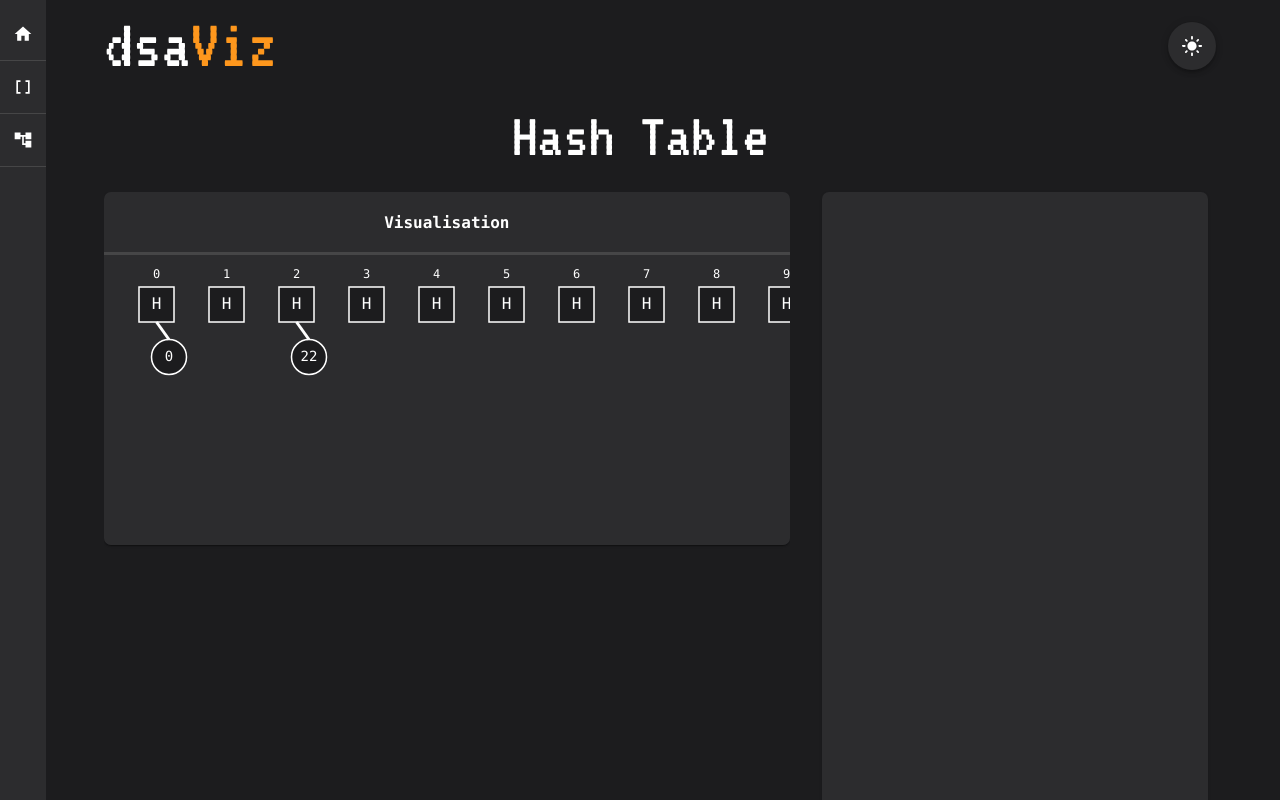
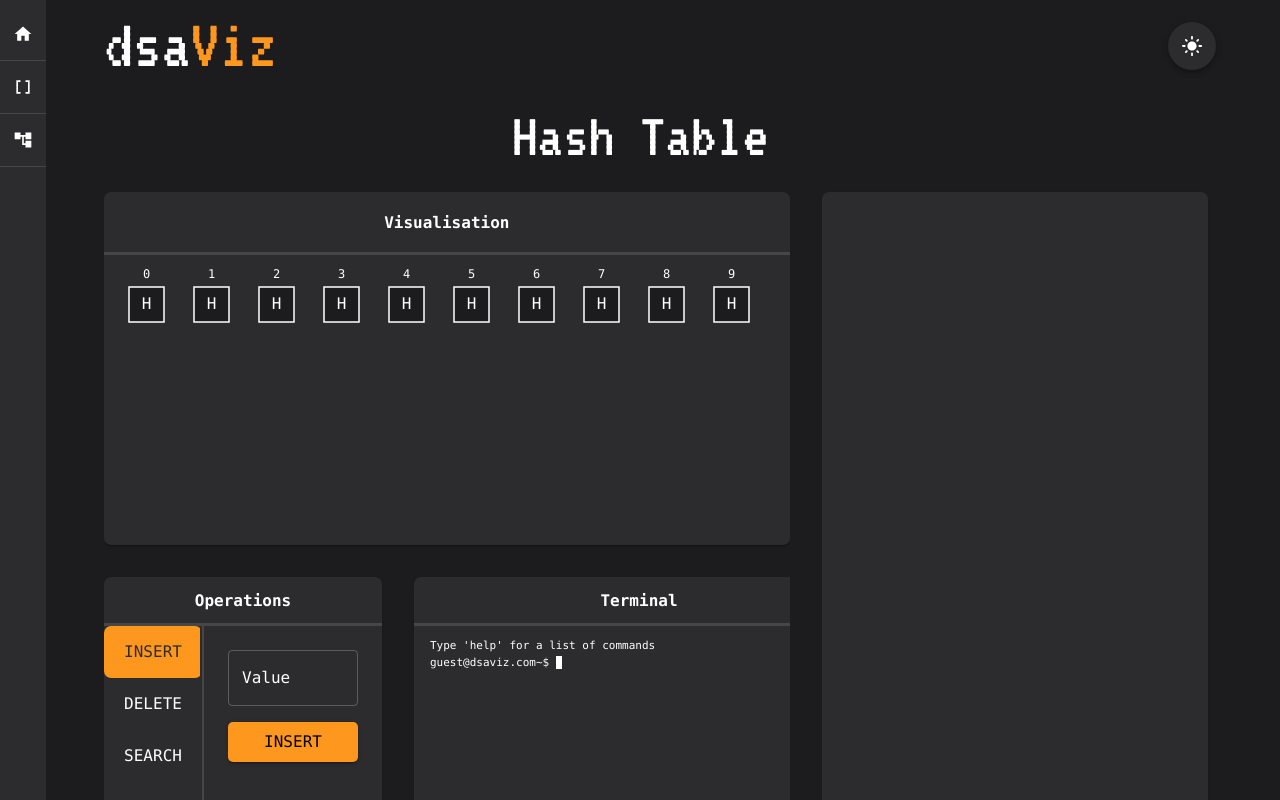
Before and after one commit to lukereed1/dsaviz, a React (Vite) app: page /hash-table in a window 1280 px wide. Shown: the top 800 px of the page. Built offline with nearby package versions, Linux system fonts and the light colour scheme.

Commit message:
Terminal commands for hash table complete. Added operations box and terminal to hash table page

```diff
--- a/src/app/components/Terminal/TerminalCommands.ts
+++ b/src/app/components/Terminal/TerminalCommands.ts
@@ -11,6 +11,11 @@ export function getTerminalCommand(
 			return arrayCommands(input, navigate);
 			break;
 		}
+		case "data-structure/hash-table":
+			{
+				return hashTableCommands(input, navigate);
+			}
+			break;
 		default:
 			return;
 	}
@@ -55,3 +60,43 @@ function arrayCommands(
 			break;
 	}
 }
+
+function hashTableCommands(
+	input: string,
+	navigate: ReturnType<typeof useNavigate>
+) {
+	switch (input) {
+		case "help":
+			return "  Available Commands:\n  - help: display available commands\n  - info: more information on hash tables\n  - time: display time complexities for hash table operations\n  - clear: clear terminal\n  - pwd: print working directory\n  - ls: list all files \n  - code: show source code\n  - cd .. : return to main menu";
+			break;
+		case "info": {
+			const url =
+				"https://www.geeksforgeeks.org/hash-table-data-structure/";
+			openNewTab(url);
+			break;
+		}
+		case "time": {
+			return "  Insertion: Constant - O(1)\n  Deletion: Constant - O(1)\n  Search: Constant - O(1)\n  * In worst case scenarios they operations may require O(n) time";
+			break;
+		}
+		case "pwd":
+			return `  /dsaviz/data-structures/hash-table`;
+			break;
+		case "ls":
+			return "  HashTablePage.tsx\n  DataStructurePageTemplate.tsx\n  OperationsBox.tsx\n  Terminal.tsx\n  HashTable.tsx\n  CodeEditor.tsx";
+			break;
+		case "code":
+			{
+				const url =
+					"https://github.com/lukereed1/dsaviz/blob/main/src/pages/data-structures/hash-table/HashTablePage.tsx";
+				openNewTab(url);
+			}
+			break;
+		case "cd ..":
+			navigate("/menu");
+			break;
+		default:
+			return `  "${input}" command not found`;
+			break;
+	}
+}
--- a/src/app/components/operations-box/OperationBox.tsx
+++ b/src/app/components/operations-box/OperationBox.tsx
@@ -5,7 +5,7 @@ import TabPanel from "./TabPanel";
 interface Props {
 	operations: Operation[];
 	setValue: (value: number | undefined) => void;
-	setIndex: (value: number | undefined) => void;
+	setIndex?: (value: number | undefined) => void;
 }
 
 interface Operation {
@@ -29,7 +29,7 @@ export default function OperationBox({
 	const handleChange = (event: SyntheticEvent, newValue: number) => {
 		setTabIndex(newValue);
 		setValue(undefined);
-		setIndex(undefined);
+		setIndex!(undefined);
 	};
 
 	return (
@@ -39,7 +39,7 @@ export default function OperationBox({
 				<Divider sx={{ borderBottomWidth: 3 }} />
 			</Box>
 
-			<Box display={"flex"} overflow={"auto"}>
+			<Box display={"flex"} overflow={"auto"} height={"100%"}>
 				<Tabs
 					orientation="vertical"
 					variant="scrollable"
--- a/src/pages/data-structures/array/ArrayPage.tsx
+++ b/src/pages/data-structures/array/ArrayPage.tsx
@@ -10,9 +10,8 @@ import { arrayFiles } from "./arrayFiles";
 export default function ArrayPage() {
 	const [valueInput, setValueInput] = useState<number | undefined>();
 	const [indexInput, setIndexInput] = useState<number | undefined>();
-	const welcomeString = "Type 'help' for a list of commands";
 	const [terminalOutputs, setTerminalOutputs] = useState<string[]>([
-		welcomeString,
+		"Type 'help' for a list of commands",
 	]);
 	const [array, setArray] = useState<number[]>([1, 2, 3, 4, 5]);
 	const [highlightedIndex, setHighlightedIndex] = useState<
--- a/src/pages/data-structures/d3/HashTable.tsx
+++ b/src/pages/data-structures/d3/HashTable.tsx
@@ -13,10 +13,11 @@ export default function HashTable({ data }: Props) {
 	useEffect(() => {
 		if (svgRef.current) {
 			const svg = d3.select(svgRef.current);
-			const width = 750;
+			const width = 650;
 			const cellSize = 35;
 			const height =
-				d3.max(data.map((chain) => chain.length))! * cellSize + 150;
+				d3.max(data.map((chain) => chain.length))! * (cellSize + 17.5) + // Height of longest chain
+				70;
 
 			svg.attr("width", width)
 				.attr("height", height)
@@ -25,10 +26,10 @@ export default function HashTable({ data }: Props) {
 			svg.selectAll("*").remove();
 
 			const g = svg.append("g");
-			g.attr("transform", `translate(${35}, 12)`);
+			g.attr("transform", `translate(7, 12)`);
 
 			data.forEach((chain, index) => {
-				const rectX = index * 70;
+				const rectX = index * 65;
 				const rectY = 20;
 
 				// Rectangles
--- a/src/pages/data-structures/hash-table/HashTableOperations.tsx
+++ b/src/pages/data-structures/hash-table/HashTableOperations.tsx
@@ -1,27 +1,52 @@
 import { Box } from "@mui/material";
 import ValueTextInput from "../../../app/components/ValueTextInput";
 import OperationButton from "../../../app/components/operations-box/OperationButton";
+import OperationBox from "../../../app/components/operations-box/OperationBox";
 
 interface Props {
-	value: number;
-	setValue: (value: number) => void;
+	value: number | undefined;
+	index: number | undefined;
+	setValue: (value: number | undefined) => void;
+	setIndex: (value: number | undefined) => void;
 	hashTable: number[][];
 	setHashTable: (ht: number[][]) => void;
 }
 
 export default function HashTableOperations(props: Props) {
-	const { value, hashTable, setValue, setHashTable } = props;
+	const { value, index, hashTable, setValue, setIndex, setHashTable } = props;
 
 	function hashFunction(value: number) {
-		// Returns index to append value to
+		// Returns index/bucket to append value to
 		return value % hashTable.length;
 	}
 
-	function hashTableInsert() {
-		const bucketIndex = hashFunction(value);
-		const newHashTable = [...hashTable];
-		newHashTable[bucketIndex].push(value);
-		setHashTable(newHashTable);
+	function handleInsert() {
+		if (checkInvalidValue()) return;
+		const bucketIndex = hashFunction(value!);
+		const updatedHashTable = [...hashTable];
+		updatedHashTable[bucketIndex].push(value!);
+		setHashTable(updatedHashTable);
+	}
+
+	function handleDelete() {
+		if (checkInvalidValue()) return;
+		const bucketIndex = hashFunction(value!);
+		const updatedHashTable = [...hashTable];
+		const indexToRemove = updatedHashTable[bucketIndex].indexOf(value!);
+		updatedHashTable[bucketIndex].slice(indexToRemove, 1);
+		setHashTable(updatedHashTable);
+	}
+
+	function handleSearch() {
+		if (checkInvalidValue()) return;
+		const bucketIndex = hashFunction(value!);
+		const valueIndex = hashTable[bucketIndex].indexOf(value!);
+	}
+
+	function checkInvalidValue() {
+		return (
+			value === undefined || isNaN(value) || value < -99 || value > 999
+		);
 	}
 
 	const hashTableOperations = [
@@ -30,14 +55,37 @@ export default function HashTableOperations(props: Props) {
 			inputs: (
 				<Box sx={styles.box}>
 					<ValueTextInput setValue={setValue} />
-					<OperationButton
-						label="Append"
-						operation={hashTableInsert}
-					/>
+					<OperationButton label="Insert" operation={handleInsert} />
+				</Box>
+			),
+		},
+		{
+			label: "Delete",
+			inputs: (
+				<Box sx={styles.box}>
+					<ValueTextInput setValue={setValue} />
+					<OperationButton label="Delete" operation={handleDelete} />
+				</Box>
+			),
+		},
+		{
+			label: "Search",
+			inputs: (
+				<Box sx={styles.box}>
+					<ValueTextInput setValue={setValue} />
+					<OperationButton label="Search" operation={handleSearch} />
 				</Box>
 			),
 		},
 	];
+
+	return (
+		<OperationBox
+			operations={hashTableOperations}
+			setValue={setValue}
+			setIndex={setIndex}
+		/>
+	);
 }
 
 const styles = {
--- a/src/pages/data-structures/hash-table/HashTablePage.tsx
+++ b/src/pages/data-structures/hash-table/HashTablePage.tsx
@@ -1,18 +1,39 @@
 import { useState } from "react";
 import DataStructurePageTemplate from "../DataStructurePageTemplate";
 import HashTable from "../d3/HashTable";
+import HashTableOperations from "./HashTableOperations";
+import Terminal from "../../../app/components/terminal/Terminal";
 
 export default function HashTablePage() {
-	const data: number[][] = [[0], [], [22], [], [], [], [], [], [], []];
+	const data: number[][] = [[], [], [], [], [], [], [], [], [], []];
 	const [value, setValue] = useState<number | undefined>();
+	const [index, setIndex] = useState<number | undefined>(); // for cell highlighting
+	const [terminalOutputs, setTerminalOutputs] = useState<string[]>([
+		"Type 'help' for a list of commands",
+	]);
 	const [hashTable, setHashTable] = useState<number[][]>(data);
 
 	return (
 		<DataStructurePageTemplate
 			header={"Hash Table"}
 			dataStructure={<HashTable data={hashTable} />}
-			operations={undefined}
-			terminal={undefined}
+			operations={
+				<HashTableOperations
+					value={value}
+					index={index}
+					hashTable={hashTable}
+					setValue={setValue}
+					setIndex={setIndex}
+					setHashTable={setHashTable}
+				/>
+			}
+			terminal={
+				<Terminal
+					terminalOutputs={terminalOutputs}
+					setTerminalOutputs={setTerminalOutputs}
+					header="data-structure/hash-table"
+				/>
+			}
 			codeEditor={undefined}
 		/>
 	);
```
